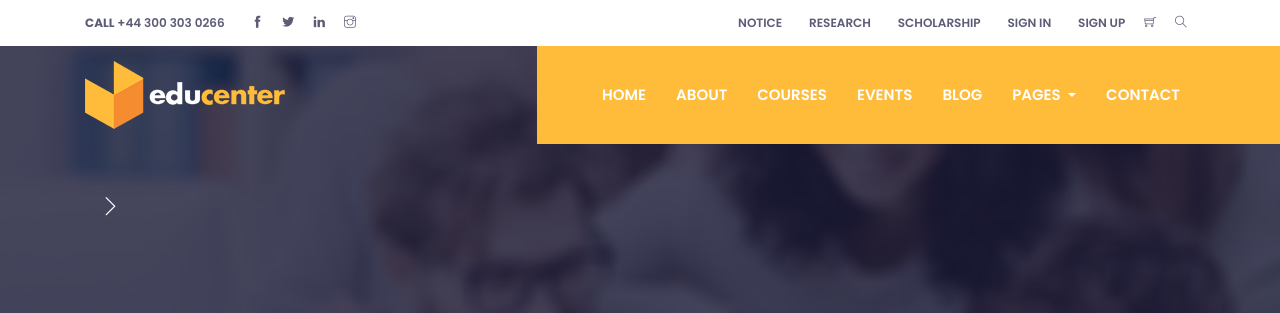
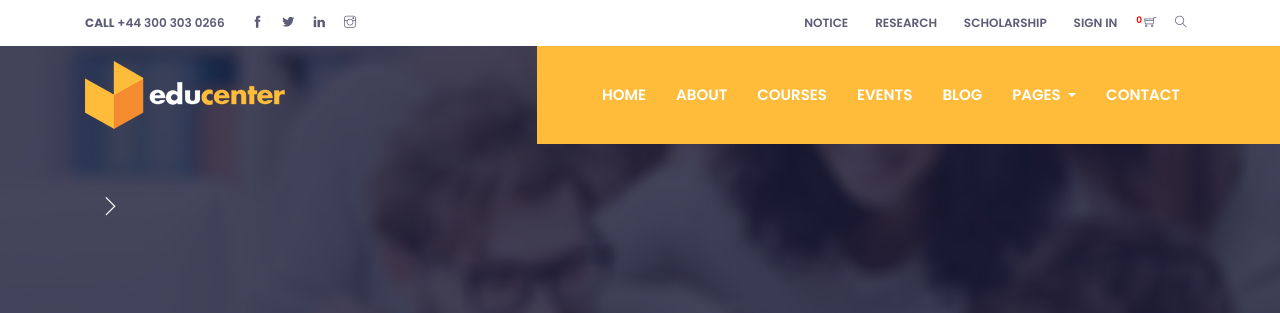
Before and after one commit to MilovanTomasevic/edu, a Django app: page /blog/ in a window 1280 px wide. Shown: the top 313 px of the page. Run offline with Django 3.2, Linux system fonts and the light colour scheme; data that the repository does not hold is empty; some libraries are stand-ins or nearby versions.

Commit message:
header.html: update dropdown-menu, cart & load tag

```diff
--- a/edu/templates/header.html
+++ b/edu/templates/header.html
@@ -1,4 +1,5 @@
 {% load static %}
+{% load cart_template_tags %}
 
 <!-- preloader start -->
 <div class="preloader">
@@ -42,18 +43,19 @@
                   aria-haspopup="true" aria-expanded="false"><img src=" {{request.user.userprofile.image.url}}" height="30" width="30"></i>
                 </a>
                 <div class="dropdown-menu">
-                  <a class="dropdown-item" class="text-uppercase text-color p-sm-2 py-2 px-0 d-inline-block" href="{% url 'ecenter-profile' %}"></i>{{request.user.userprofile.name}} Profile</a>
-                  <a class="dropdown-item" class="text-uppercase text-color p-sm-2 py-2 px-0 d-inline-block" href="{% url 'account_email' %}">Change E-mail</a>
-                  <a class="dropdown-item" class="text-uppercase text-color p-sm-2 py-2 px-0 d-inline-block" href="{% url 'post-create' %}">New Post</a>
-
+                  <a class="dropdown-item" href="{% url 'ecenter-profile' %}"></i>{{request.user.userprofile.name}} Profile</a>
+                  <a class="dropdown-item" href="{% url 'account_email' %}">Change E-mail</a>
+                  <a class="dropdown-item" href="{% url 'post-create' %}">New Post</a>
+                  <a class="dropdown-item" href="{% url 'request-refund' %}">Request Refund</a>
+                  <a class="dropdown-item" href="{% url 'account_logout' %}">Sign Out</a>
                 </div>
             </li>
-            <li class="list-inline-item"><a class="text-uppercase text-color p-sm-2 py-2 px-0 d-inline-block" href="{% url 'account_logout' %}">Sign Out</a></li>
+            {% comment %} <li class="list-inline-item"><a class="text-uppercase text-color p-sm-2 py-2 px-0 d-inline-block" href="{% url 'account_logout' %}">Sign Out</a></li> {% endcomment %}
             {% else %}
             <li class="list-inline-item"><a class="text-uppercase text-color p-sm-2 py-2 px-0 d-inline-block" href="{% url 'account_login' %}">Sign in</a></li>
-            <li class="list-inline-item"><a class="text-uppercase text-color p-sm-2 py-2 px-0 d-inline-block" href="{% url 'account_signup' %}">Sign up</a></li>
+            {% comment %} <li class="list-inline-item"><a class="text-uppercase text-color p-sm-2 py-2 px-0 d-inline-block" href="{% url 'account_signup' %}">Sign up</a></li> {% endcomment %}
             {% endif %}
-            <li class="list-inline-item"><a class="text-color" href="#"><i class="ti-shopping-cart mr-2"></i></a></li>
+            <li class="list-inline-item"><a class="text-color" href="{% url 'order-summary' %}"><sup style="color:red;">{{ request.user|cart_item_count }} </sup><i class="ti-shopping-cart mr-2"></i></a></li>
             <li class="list-inline-item"><a class="text-color" href="#"><i class="ti-search mr-2"></i></a></li>
           </ul>
         </div>
```
